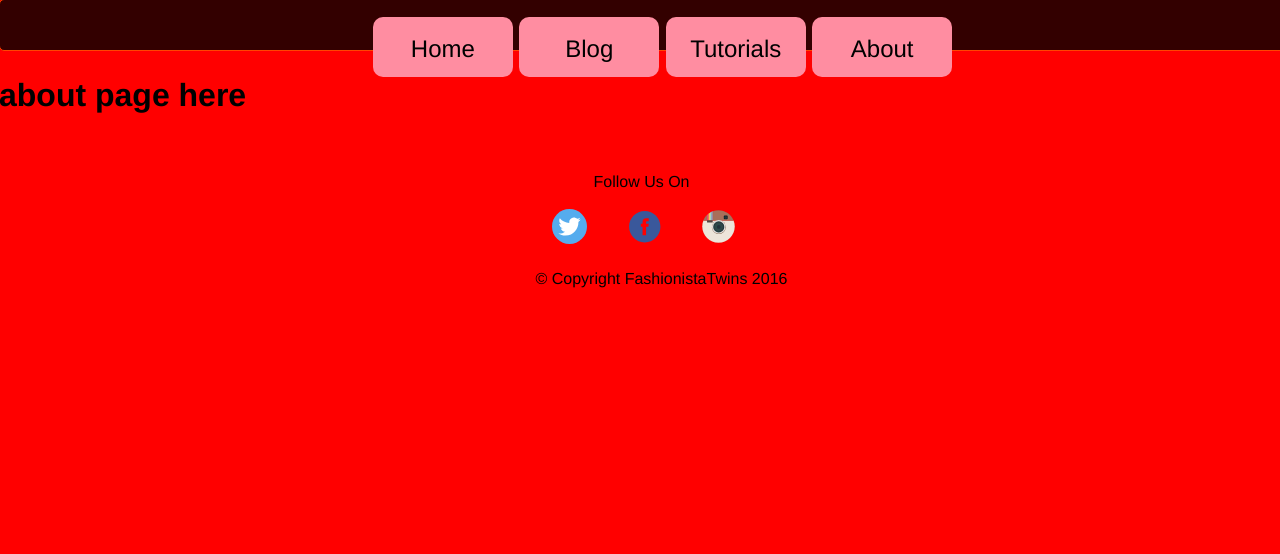
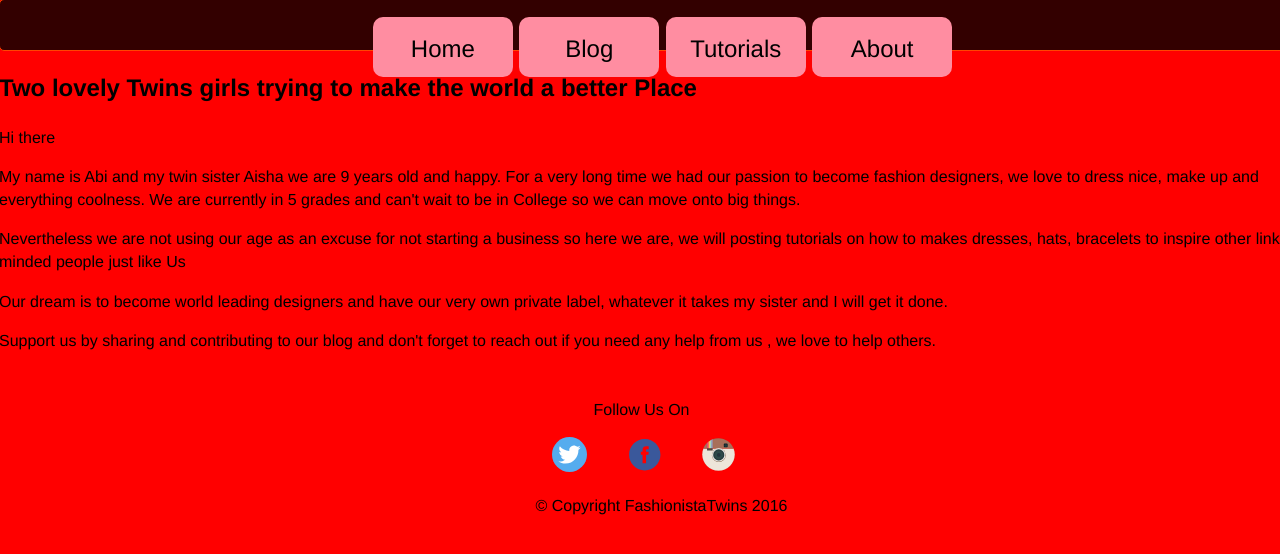
Before and after one commit to scottdiallo/fashionistaTwins, a plain HTML site: page about.html in a window 1280 px wide. Drawn offline with nearby package versions, Linux system fonts and the light colour scheme.

```diff
--- a/about.html
+++ b/about.html
@@ -16,7 +16,14 @@
 </nav>
 
 <body>
-    <h1>about page here</h1>
+    <div class="aboutUs">
+        <h2>Two lovely Twins girls trying to make the world a better Place</h2>
+        <p>Hi there</p>
+        <p>My name is Abi and my twin sister Aisha we are 9 years old and happy. For a very long time we had our passion to become fashion designers, we love to dress nice, make up and everything coolness. We are currently in 5 grades and can't wait to be in College so we can move onto big things.</p>
+        <p>Nevertheless we are not using our age as an excuse for not starting a business so here we are, we will posting tutorials on how to makes dresses, hats, bracelets to inspire other link minded people just like Us</p>
+        <p>Our dream is to become world leading designers and have our very own private label, whatever it takes my sister and I will get it done.</p>
+        <p>Support us by sharing and contributing to our blog and don't forget to reach out if you need any help from us , we love to help others.</p>
+    </div>
 
     <!--##############Footer section-###########-->
 
```
Also changed, not shown: tutorials.html (+1 -1 lines). Lines whose indentation alone changed are shown as unchanged.
